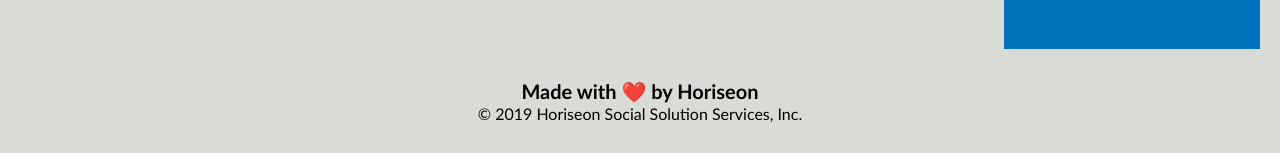
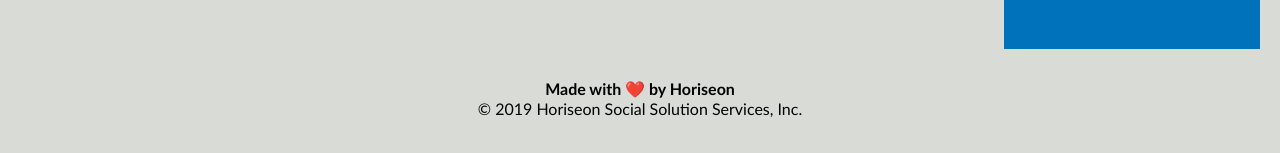
Before and after one commit to khaledghanem1/Challenge-1, a plain HTML site: page index.html in a window 1280 px wide. Shown: the part 1870-2023 px from the top of the page. Drawn offline with Linux system fonts and the light colour scheme.

Commit message:
Update index.html

```diff
--- a/index.html
+++ b/index.html
@@ -4,7 +4,7 @@
 <head>
     <meta charset="UTF-8" />
     <link rel="stylesheet" href="./assets/css/style.css">
-    <title>Horiseon</title>
+    <title>Horiseon | SEO</title>
 </head>
 
 <body>
@@ -80,7 +80,7 @@
     </div>
     <!-- Footer was added -->
     <footer>
-        <h2>Made with ❤️️ by Horiseon</h2>
+        <h4>Made with ❤️️ by Horiseon</h4>
         <p>
             &copy; 2019 Horiseon Social Solution Services, Inc.
         </p>
```
